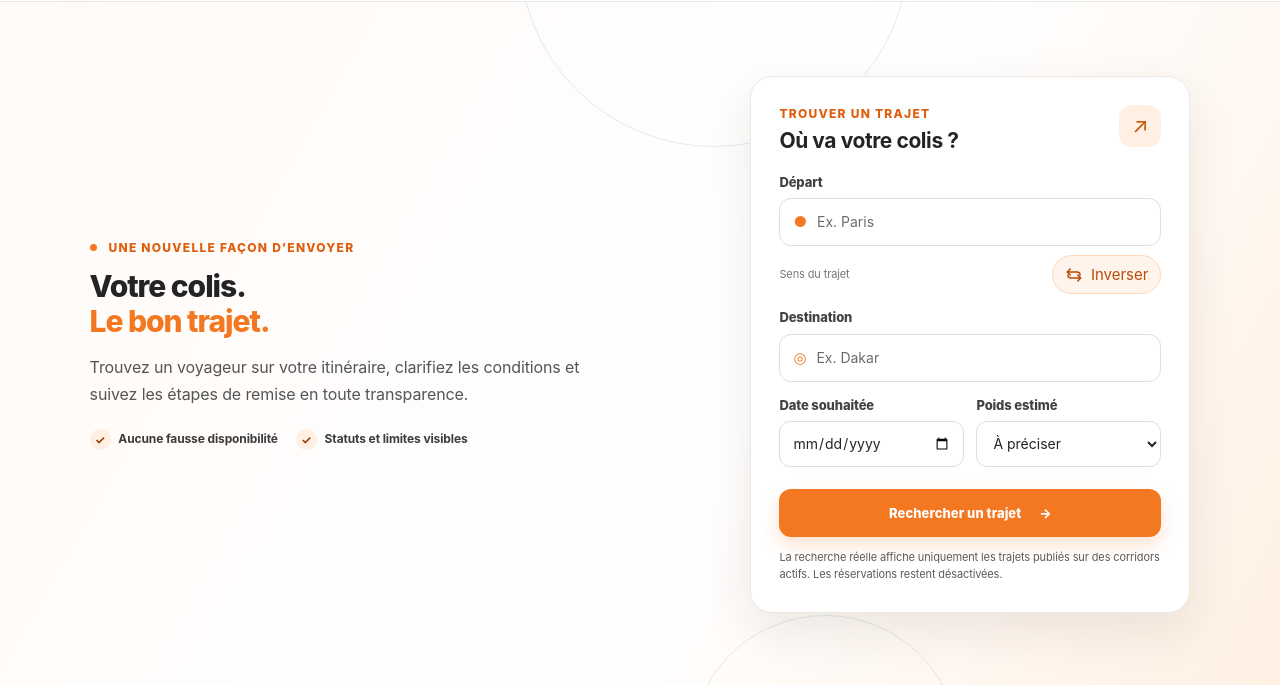
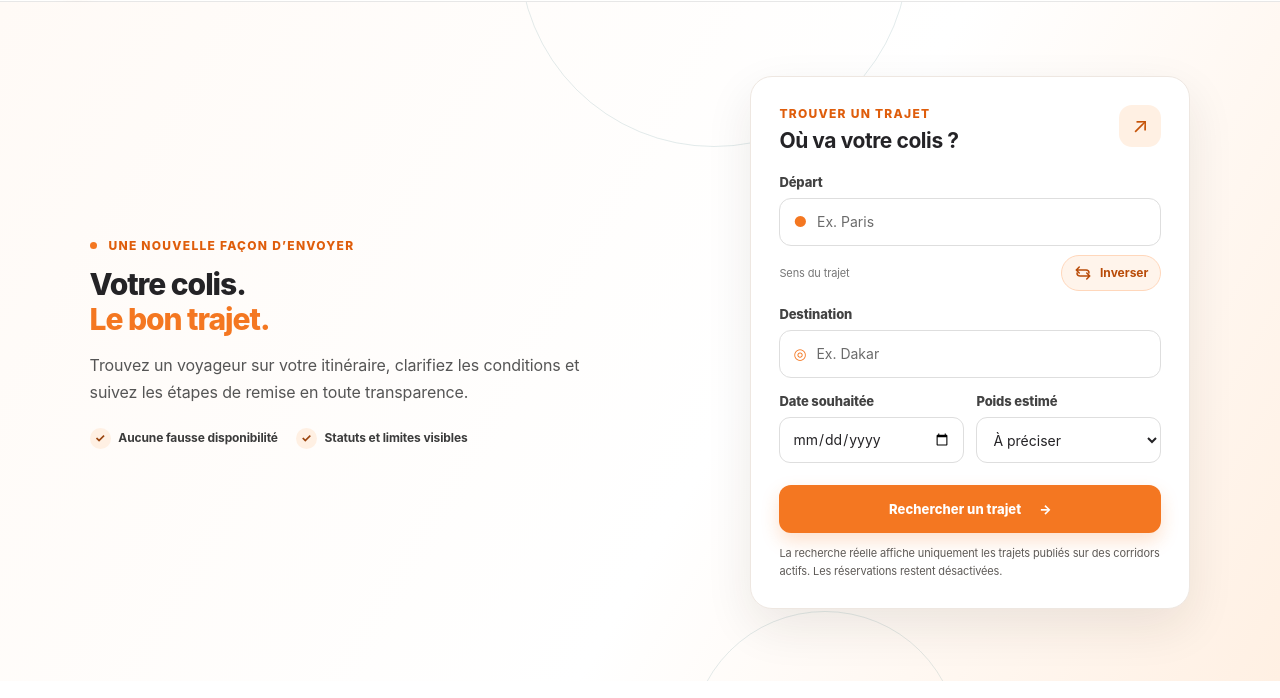
Before and after one commit to aydiarra-star/Jotcolis, a website: page index.html in a window 1280 px wide. Shown: the part 102-800 px from the top of the page. Drawn offline with nearby package versions, Linux system fonts and the light colour scheme.

Commit message:
Fiabiliser la typographie du bouton de permutation

```diff
--- a/styles.css
+++ b/styles.css
@@ -341,7 +341,7 @@ input::placeholder{color:#6b6b6b}
 /* Sens du trajet — permutation claire et adaptée au mobile */
 .direction-switch-row{display:flex;align-items:center;justify-content:space-between;gap:12px;margin:9px 0 2px;}
 .direction-hint{font-size:11px;color:#777;line-height:1.3;}
-.direction-switch{display:inline-flex;align-items:center;justify-content:center;gap:8px;min-height:36px;padding:7px 12px;border:1px solid #ffd7bb;border-radius:999px;background:#fff4eb;color:#b94b08;font:700 12px/1.2 inherit;cursor:pointer;transition:background .18s ease,transform .18s ease,border-color .18s ease;}
+.direction-switch{display:inline-flex;align-items:center;justify-content:center;gap:8px;min-height:36px;padding:7px 12px;border:1px solid #ffd7bb;border-radius:999px;background:#fff4eb;color:#b94b08;font-family:inherit;font-size:12px;font-weight:700;line-height:1.2;cursor:pointer;transition:background .18s ease,transform .18s ease,border-color .18s ease;}
 .direction-switch svg{width:18px;height:18px;flex:0 0 18px;transition:transform .18s ease;}
 .direction-switch:hover{background:#ffe5d0;border-color:#f47721;}
 .direction-switch:active{transform:scale(.97);}
```
